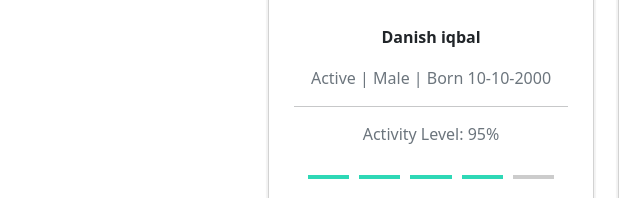
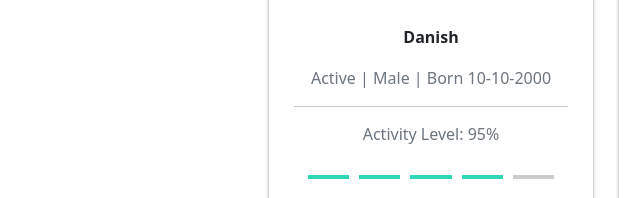
Before and after one commit to 00Danish00/00danish00.github.io, a plain HTML site: page about.html in a window 1280 px wide. Shown: the part 307-505 px from the top of the page, 34-674 px from the left. Drawn offline with nearby package versions, Linux system fonts and the light colour scheme.

Commit message:
update about.html

```diff
--- a/about.html
+++ b/about.html
@@ -49,7 +49,7 @@
                 <div class="user-image">
                     <img src="Images/dp.jpeg" class="img-radius" alt="User-Profile-Image">
                 </div>
-                <h6 class="f-w-600 m-t-25 m-b-10">Danish iqbal</h6>
+                <h6 class="f-w-600 m-t-25 m-b-10">Danish</h6>
                 <p class="text-muted">Active | Male | Born 10-10-2000</p>
                 <hr>
                 <p class="text-muted m-t-15">Activity Level: 95%</p>
```
